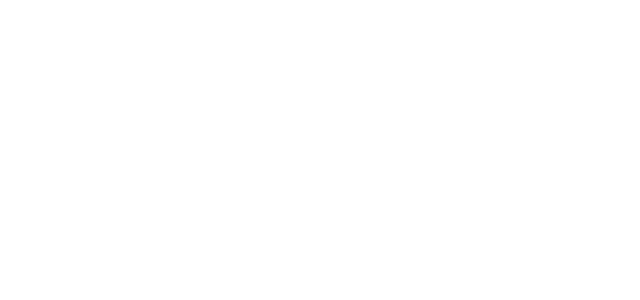
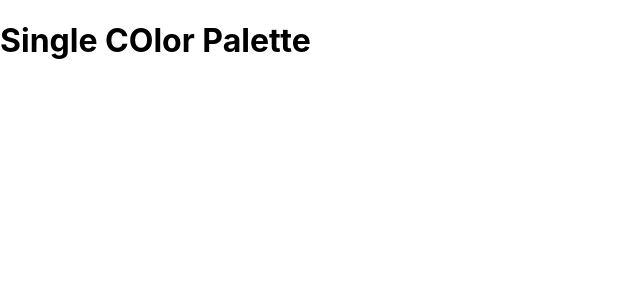
Before and after one commit to hassnian/colors-app, a React (Create React App) app: page /palette/flat-ui-colors-american/americanriver in a window 1280 px wide. Shown: the top 300 px of the page, without its empty margins (0-640 px from the left). Built offline with nearby package versions, Linux system fonts and the light colour scheme.

Commit message:
[ADD] single color palette and link

```diff
--- a/src/App.js
+++ b/src/App.js
@@ -2,6 +2,7 @@
 import Palette from "./Palette";
 import PaletteList from "./PaletteList";
 import seedColors from "./seedColors";
+import SingleColorPalette from "./SIngleColorPalette";
 import { generatePalettes } from "./ColorHelpers";
 import { Route, Switch } from "react-router-dom";
 
@@ -20,9 +21,26 @@
           <Route
             exact
             path="/"
-            render={(routeProps) => <PaletteList {...routeProps} palettes={seedColors} />}
+            render={routeProps => (
+              <PaletteList {...routeProps} palettes={seedColors} />
+            )}
           />
-          <Route exact path="/palette/:id" render={(routeProps) => <Palette palette={generatePalettes(this.findPalette(routeProps.match.params.id))}/>} />
+          <Route
+            exact
+            path="/palette/:id"
+            render={routeProps => (
+              <Palette
+                palette={generatePalettes(
+                  this.findPalette(routeProps.match.params.id)
+                )}
+              />
+            )}
+          />
+          <Route
+            exact
+            path="/palette/:palette_id/:color_id"
+            render={() => <SingleColorPalette />}
+          />
         </Switch>
         {/* <Palette palette={generatePalettes(seedColors[4])} /> */}
       </div>
--- a/src/ColorBox.js
+++ b/src/ColorBox.js
@@ -1,5 +1,6 @@
 import React, { Component } from "react";
 import "./ColorBox.css";
+import {Link} from 'react-router-dom'
 import { CopyToClipboard } from "react-copy-to-clipboard";
 export class ColorBox extends Component {
   constructor(props) {
@@ -17,7 +18,7 @@
     });
   }
   render() {
-    const { name, background } = this.props;
+    const { name, background ,paletteId,id} = this.props;
     const { copied } = this.state;
     return (
       <CopyToClipboard text={background} onCopy={this.changeCopyState}>
@@ -36,7 +37,10 @@
             </div>
             <button className="copy-button">Copy</button>
           </div>
+          <Link to={`/palette/${paletteId}/${id}`} onClick={(e)=>e.stopPropagation()}>
           <span className="see-more">More</span>
+
+          </Link>
         </div>
       </CopyToClipboard>
     );
--- a/src/Palette.js
+++ b/src/Palette.js
@@ -19,10 +19,10 @@
     this.setState({format:value});
   }
   render() {
-    const { colors ,paletteName,emoji} = this.props.palette;
+    const { colors ,paletteName,emoji,id} = this.props.palette;
     const { level ,format} = this.state;
     const colorBoxes = colors[level].map(color => (
-      <ColorBox key={color.id} background={color[format]} name={color.name} />
+      <ColorBox key={color.id} paletteId={id} id={color.id} background={color[format]} name={color.name} />
     ));
     return (
       <div className="Palette">
--- /dev/null
+++ b/src/SIngleColorPalette.js
@@ -0,0 +1,13 @@
+import React, { Component } from 'react'
+
+export class SIngleColorPalette extends Component {
+    render() {
+        return (
+            <div>
+               <h1>Single COlor Palette</h1>
+            </div>
+        )
+    }
+}
+
+export default SIngleColorPalette
```
